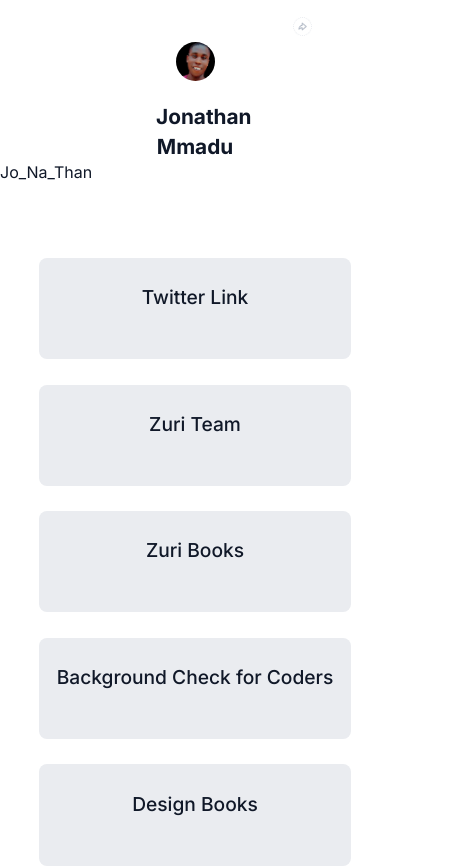
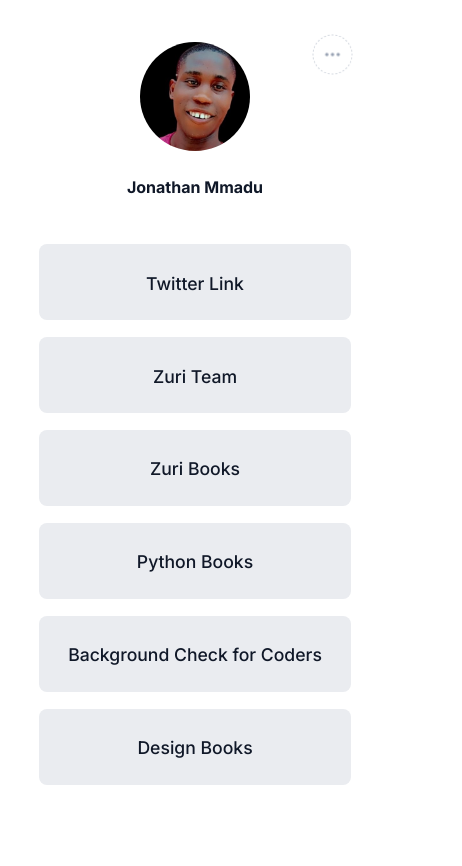
Before and after one commit to Jozz77/Linktree--HNG, a React (Create React App) app in the folder linktree/: page / in a window 390 px wide. Shown: the top 866 px of the page, 462 px wide, since content can reach past the window. After the commit the page ends 844 px from the top, so only its background shows below. Built offline with nearby package versions, Linux system fonts and the light colour scheme.

Commit message:
add the media queries to make it responsive

```diff
--- a/linktree/src/App.css
+++ b/linktree/src/App.css
@@ -33,7 +33,7 @@
   font-size: 1.3rem;
   line-height: 30px;
 }
-.slack{
+#slack{
   display: none;
 }
 .share{
@@ -45,12 +45,15 @@
 .share img{
   width: 50%;
 }
+.share-mobile{
+  display: none;
+}
 .links{
   padding-top: 9vh;
   display: flex;
   flex-direction: column;
   margin: 0 10%;
-  gap: 3vh;
+  gap: 2vh;
 }
 .links a{
   height: 12vh;
@@ -87,7 +90,7 @@
 }
 footer{
   padding-top: 5vh;
-  margin: 0 7% 3vh;
+  margin: 0 5% 3vh;
   display: flex;
   justify-content: space-between;
 }
@@ -98,5 +101,233 @@
   line-height: 24px;
 }
 footer a{
-  width: 10%;
+  width: 20%;
 }
+footer a img{
+  width: 80%;
+}
+
+/* madia query 1 */
+@media screen and (min-width: 601px) and (max-width: 900px) {
+  .linktree{
+    background-color: var(--body-background);
+    color: var(--text-color);
+    position: relative;
+    padding-top: 2vh;
+  }
+  .profile{
+    width: 30%;
+    margin: 3vh 40% 0;
+    text-align: center;
+  }
+  .profile img{
+    border-radius: 50%;
+    width: 50%;
+  }
+  .profile h3{
+    padding-top: 2vh;
+    font-weight: 700;
+    font-size: 1.1rem;
+    line-height: 30px;
+  }
+  #slack{
+    display: none;
+  }
+  .share{
+    position: absolute;
+    top: 2vh;
+    right: 15%;
+    width: 10%;
+  }
+  .share img{
+    width: 70%;
+  }
+  .links{
+    padding-top: 5vh;
+    display: flex;
+    flex-direction: column;
+    margin: 0 10%;
+    gap: 2vh;
+  }
+  .links a{
+    height: 8vh;
+    text-align: center;
+    color: var(--text-color);
+    text-decoration: none;
+    background-color: var(--button-background);
+    border-radius: 8px;
+    font-weight: 500;
+    font-size: 1.2rem;
+    line-height: 28px;
+    padding-top: 3vh;
+  }
+  .links a:hover{
+  background-color: var(--hover-color);
+  }
+  .git-slack{
+    padding-top: 3vh;
+    display: flex;
+    justify-content: center;
+    text-align: center;
+    margin: 1vh 30% 5vh;
+    width: 40%;
+    display: flex;
+    gap: 3%;
+  }
+  .git-slack a{
+    text-align: center;
+    width: 10%;
+  }
+  .linktree hr{
+    color: var(--footer-text);
+    opacity: 0.3;
+  }
+  footer{
+    padding-top: 5vh;
+    margin: 0 5% 3vh;
+    display: flex;
+    justify-content: space-between;
+  }
+  footer p{
+    color: var(--footer-text);
+    font-weight: 400;
+    font-size: 1rem;
+    line-height: 24px;
+  }
+  footer a{
+    width: 20%;
+  }
+  footer a img{
+    width: 100%;
+  }
+}
+/* media query 2 */
+@media screen and (min-width: 0px) and (max-width: 600px) {
+  .linktree{
+    background-color: var(--body-background);
+    color: var(--text-color);
+    position: relative;
+    padding-top: 2vh;
+  }
+  .profile{
+    width: 50%;
+    margin: 3vh 25% 0;
+    text-align: center;
+  }
+  .profile img{
+    border-radius: 50%;
+    width: 50%;
+  }
+  .profile h3{
+    padding-top: 2vh;
+    font-weight: 700;
+    font-size: 1.2rem;
+    line-height: 30px;
+  }
+  #slack{
+    display: none;
+  }
+  .share{
+    display: none;
+  }
+  .share-mobile{
+    display: block;
+    position: absolute;
+    top: 4vh;
+    right: 5%;
+    width: 15%;
+  }
+  .share-mobile img{
+    width: 70%;
+  }
+
+  .links{
+    padding-top: 5vh;
+    display: flex;
+    flex-direction: column;
+    margin: 0 10%;
+    gap: 2vh;
+  }
+  .links a{
+    height: 9vh;
+    text-align: center;
+    color: var(--text-color);
+    text-decoration: none;
+    background-color: var(--button-background);
+    border-radius: 8px;
+    font-weight: 500;
+    font-size: 1.2rem;
+    line-height: 28px;
+    padding-top: 3vh;
+  }
+  .links a:hover{
+  background-color: var(--hover-color);
+  }
+  .git-slack{
+    display: none;
+  }
+  .linktree hr{
+ display: none;
+  }
+  footer{
+   display: none;
+  }
+}
+/* media query 3 */
+@media screen and (max-width: 400px) {
+  .profile{
+    width: 70%;
+    margin: 3vh 15% 0;
+    text-align: center;
+  }
+  .profile img{
+    border-radius: 50%;
+    width: 40%;
+  }
+  .profile h3{
+    padding-top: 2vh;
+    font-weight: 700;
+    font-size: 1rem;
+    line-height: 30px;
+  }
+  .links a{
+    height: 9vh;
+    text-align: center;
+    color: var(--text-color);
+    text-decoration: none;
+    background-color: var(--button-background);
+    border-radius: 8px;
+    font-weight: 500;
+    font-size: 1.1rem;
+    line-height: 28px;
+    padding-top: 3vh;
+  }
+}
+@media screen and (max-width: 330px) {
+ .links a{
+    height: 9vh;
+    text-align: center;
+    color: var(--text-color);
+    text-decoration: none;
+    background-color: var(--button-background);
+    border-radius: 8px;
+    font-weight: 500;
+    font-size: 1rem;
+    line-height: 28px;
+    padding-top: 3vh;
+  }
+}
+@media screen and (max-width: 300px) {
+  .links a{
+     height: 9vh;
+     text-align: center;
+     color: var(--text-color);
+     text-decoration: none;
+     background-color: var(--button-background);
+     border-radius: 8px;
+     font-weight: 500;
+     font-size: 0.9rem;
+     line-height: 28px;
+     padding-top: 3vh;
+   }
+ }
--- a/linktree/src/App.js
+++ b/linktree/src/App.js
@@ -5,6 +5,7 @@
 import zuri from './img/Zuri-Internship.svg'
 import I4G from './img/I4G.svg'
 import share from './img/share (2).png'
+import share_mobile from './img/share-mobile.png'
 
 function App() {
   return (
@@ -20,12 +21,17 @@
         <img src={share} alt="Logo" id="profile__img" />
       </div>
 
+      <div className="share-mobile">
+        <img src={share_mobile} alt="Logo" id="profile__img" />
+      </div>
+
       <div className="links">
       <a href="https://twitter.com/JonathanOnyedi3" target="_blank" id="twitter">Twitter Link</a>
-      <a href="" id="btn_zuri" target="_blank">Zuri Team</a>
-      <a href="" id="books" target="_blank">Zuri Books</a>
-      <a href="" id="pitch" target="_blank">Background Check for Coders</a>
-      <a href="" id="book_design" target="_blank">Design Books</a>
+      <a href="https://training.zuri.team/" id="btn_zuri" target="_blank">Zuri Team</a>
+      <a href="http://books.zuri.team/" id="books" target="_blank">Zuri Books</a>
+      <a href="http://books.zuri.team/" id="book_python" target="_blank">Python Books</a>
+      <a href="https://background.zuri.team/" id="pitch" target="_blank">Background Check for Coders</a>
+      <a href="https://books.zuri.team/design-rules" id="book_design" target="_blank">Design Books</a>
       </div>
 
       <div className="git-slack">
```
Also changed, not shown: linktree/src/img/share-mobile.png (added).
